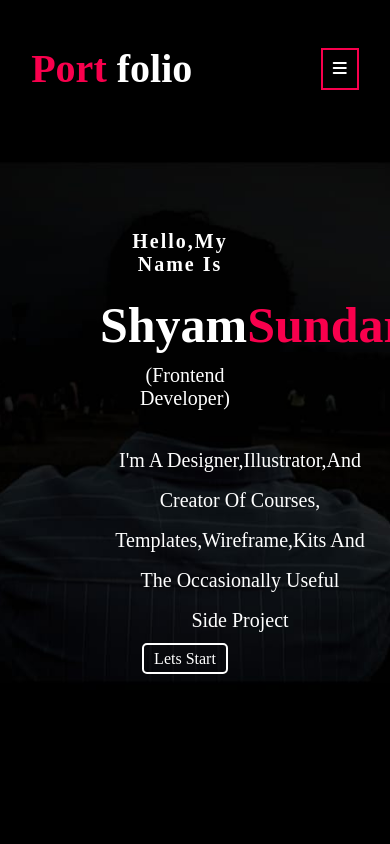
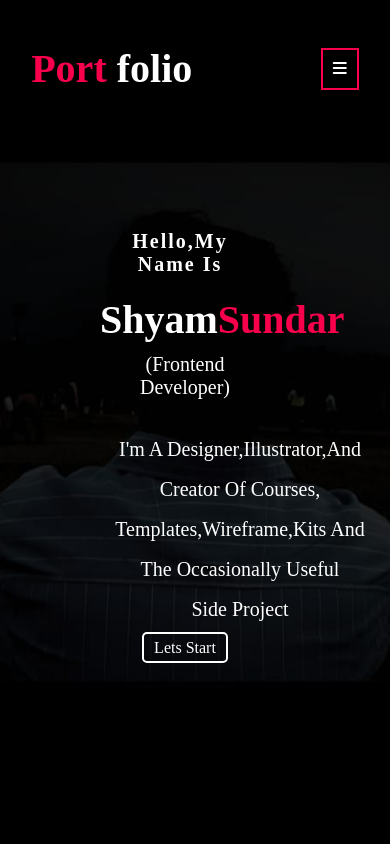
Before and after one commit to Jshyamsundar/portfolio, a plain HTML site: page index.html in a window 390 px wide. Shown: the top 844 px of the page. Drawn offline with Linux system fonts and the light colour scheme.

Commit message:
Update responsive.css

```diff
--- a/responsive.css
+++ b/responsive.css
@@ -37,14 +37,14 @@
         display: block;
     }
 .content{
-    /* position: absolute; */
+    position: absolute;
     text-align: center;
     width: 100%;
 
 }
 .content h1{
     text-transform: capitalize;
-    font-size: 50px;
+    font-size: 40px;
     color: white;
     text-align: center;
     margin-right: 250px;
```
